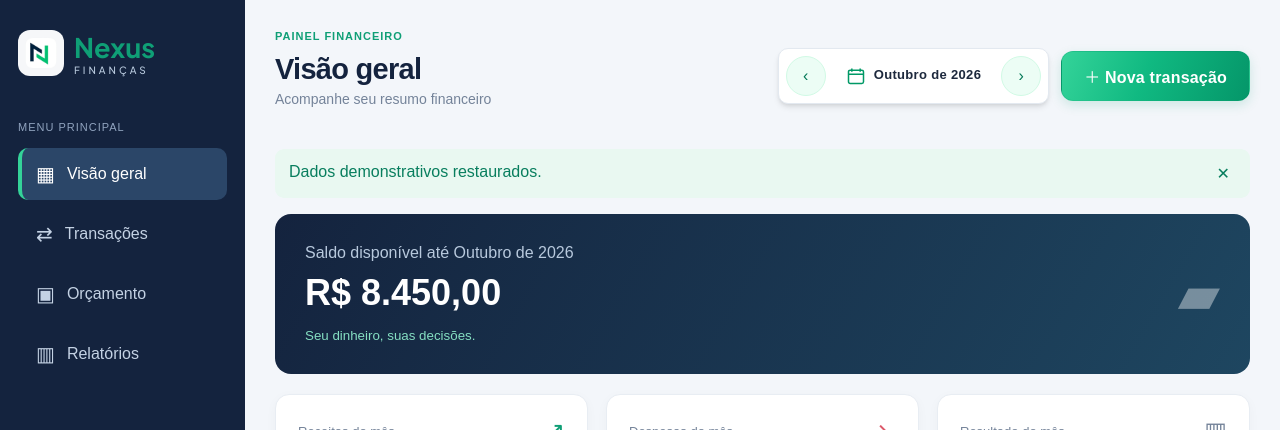
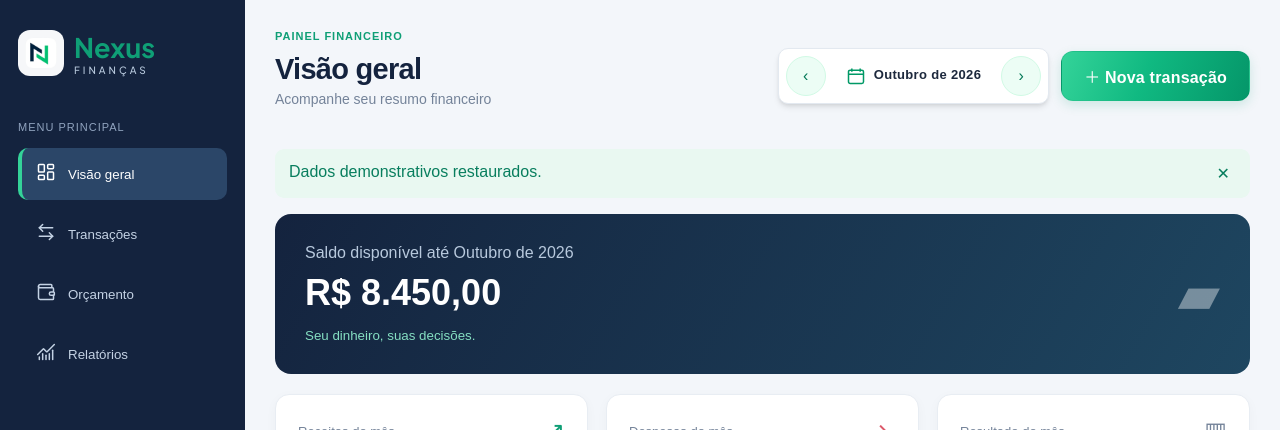
Before and after one commit to fabricioecon12-dev/vitejs-vite-eygm1ahr, a Vue app: page / in a window 1280 px wide. Shown: the top 430 px of the page. Built offline with nearby package versions, Linux system fonts and the light colour scheme.

Commit message:
feat: adiciona icones lucide ao menu de navegacao

```diff
--- a/package.json
+++ b/package.json
@@ -9,6 +9,7 @@
     "preview": "vite preview"
   },
   "dependencies": {
+    "@lucide/vue": "^1.66.0",
     "vue": "^3.5.43"
   },
   "devDependencies": {
--- a/src/components/MenuLateral.vue
+++ b/src/components/MenuLateral.vue
@@ -1,5 +1,12 @@
 
 <script setup>
+import {
+  LayoutDashboard,
+  ArrowLeftRight,
+  Wallet,
+  ChartNoAxesCombined
+} from '@lucide/vue'
+
 defineProps({
   pagina: String
 })
@@ -7,10 +14,10 @@ defineProps({
 const emit = defineEmits(['navegar'])
 
 const itens = [
-  { id: 'inicio', nome: 'Visão geral', icone: '▦' },
-  { id: 'transacoes', nome: 'Transações', icone: '⇄' },
-  { id: 'orcamento', nome: 'Orçamento', icone: '▣' },
-  { id: 'relatorios', nome: 'Relatórios', icone: '▥' }
+  { id: 'inicio', nome: 'Visão geral', icone: LayoutDashboard },
+  { id: 'transacoes', nome: 'Transações', icone: ArrowLeftRight },
+  { id: 'orcamento', nome: 'Orçamento', icone: Wallet },
+  { id: 'relatorios', nome: 'Relatórios', icone: ChartNoAxesCombined }
 ]
 </script>
 
@@ -53,8 +60,15 @@ const itens = [
   :aria-current="pagina === item.id ? 'page' : undefined"
   @click="emit('navegar', item.id)"
 >
-        <span class="nav-icone">{{ item.icone }}</span>
-        {{ item.nome }}
+<span>
+        <component
+          :is="item.icone"
+          :size="20"
+          :stroke-width="1.8"
+          aria-hidden="true"
+        />
+      </span>
+      <small>{{ item.nome }}</small>
       </button>
     </nav>
 
@@ -71,7 +85,14 @@ const itens = [
       :class="{ ativo: pagina === item.id }"
       @click="emit('navegar', item.id)"
     >
-      <span>{{ item.icone }}</span>
+    <span>
+  <component
+    :is="item.icone"
+    :size="20"
+    :stroke-width="1.8"
+    aria-hidden="true"
+  />
+</span>
       <small>{{ item.nome }}</small>
     </button>
   </nav>
```
Also changed, not shown: 1 other file (tests, documents, lock files or other folders).
